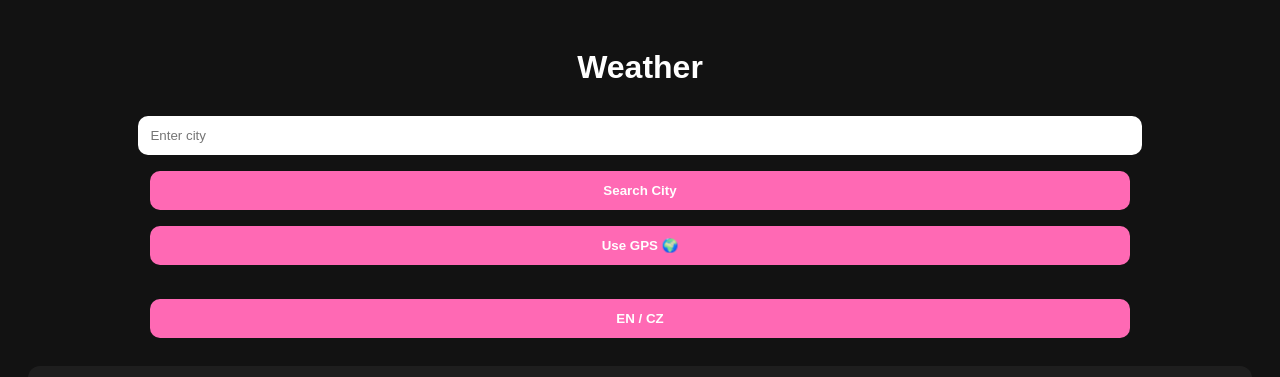
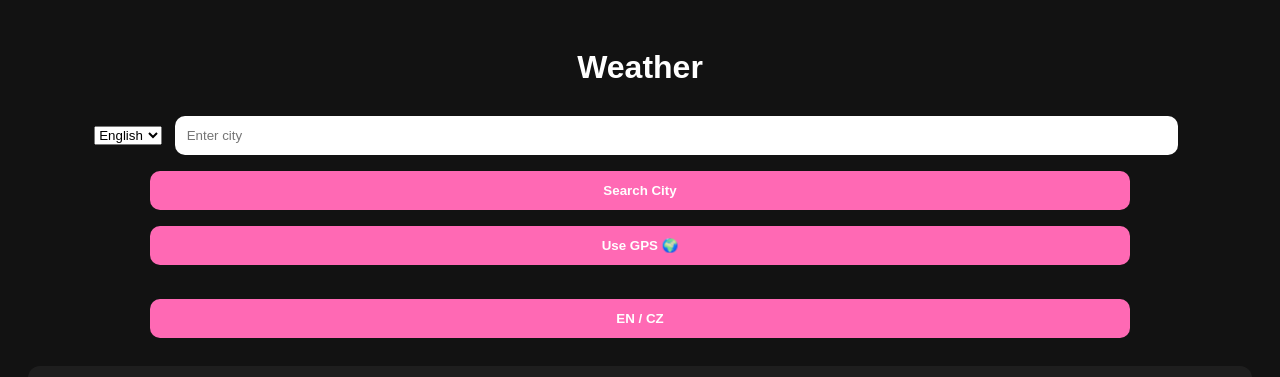
Before and after one commit to AkiTheFemboyy/weather-app, a Flask app: page / in a window 1280 px wide. Shown: the top 377 px of the page. Run offline with Flask 3, Linux system fonts and the light colour scheme.

Commit message:
Update index.html

```diff
--- a/templates/index.html
+++ b/templates/index.html
@@ -41,6 +41,10 @@
     <h1>{{ text.title }}</h1>
 
     <form method="POST">
+        <select name="lang">
+        <option value="en">English</option>
+        <option value="cz">Čeština</option>
+        </select>
         <input name="city" placeholder="Enter city">
         <br>
         <button type="submit">{{ text.search }}</button>
```
